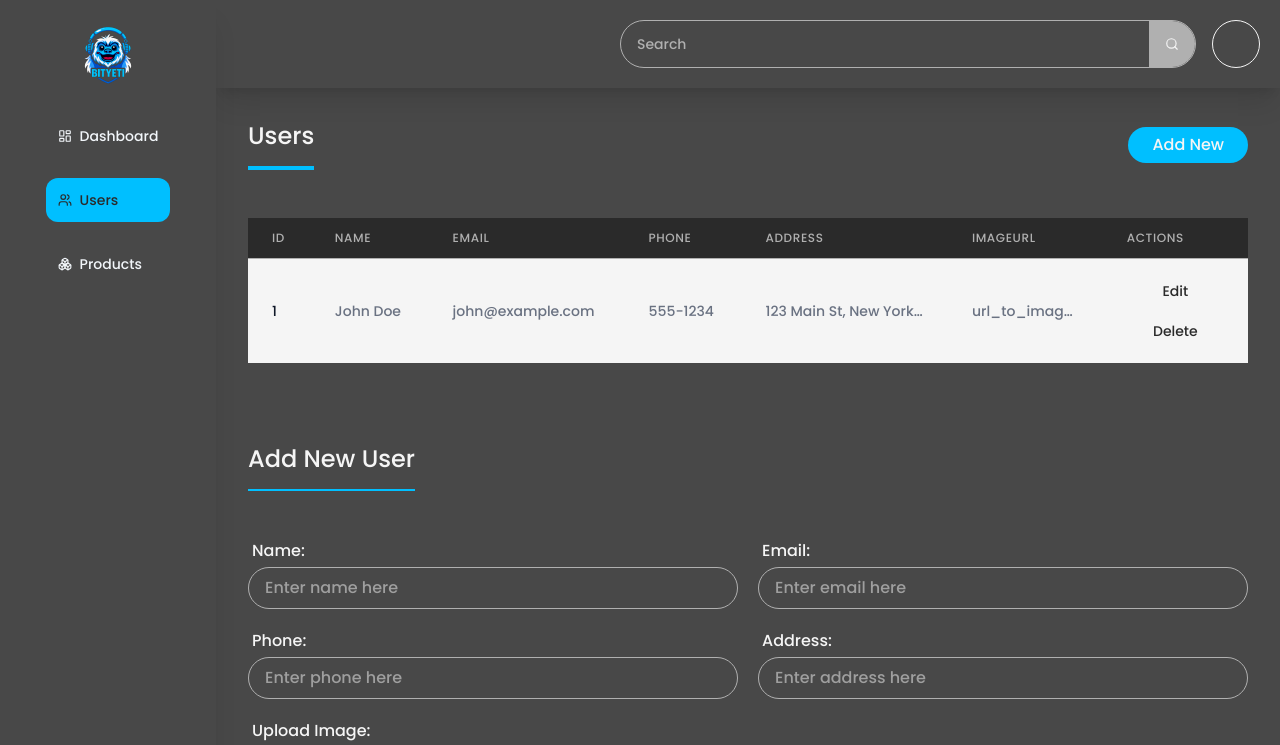
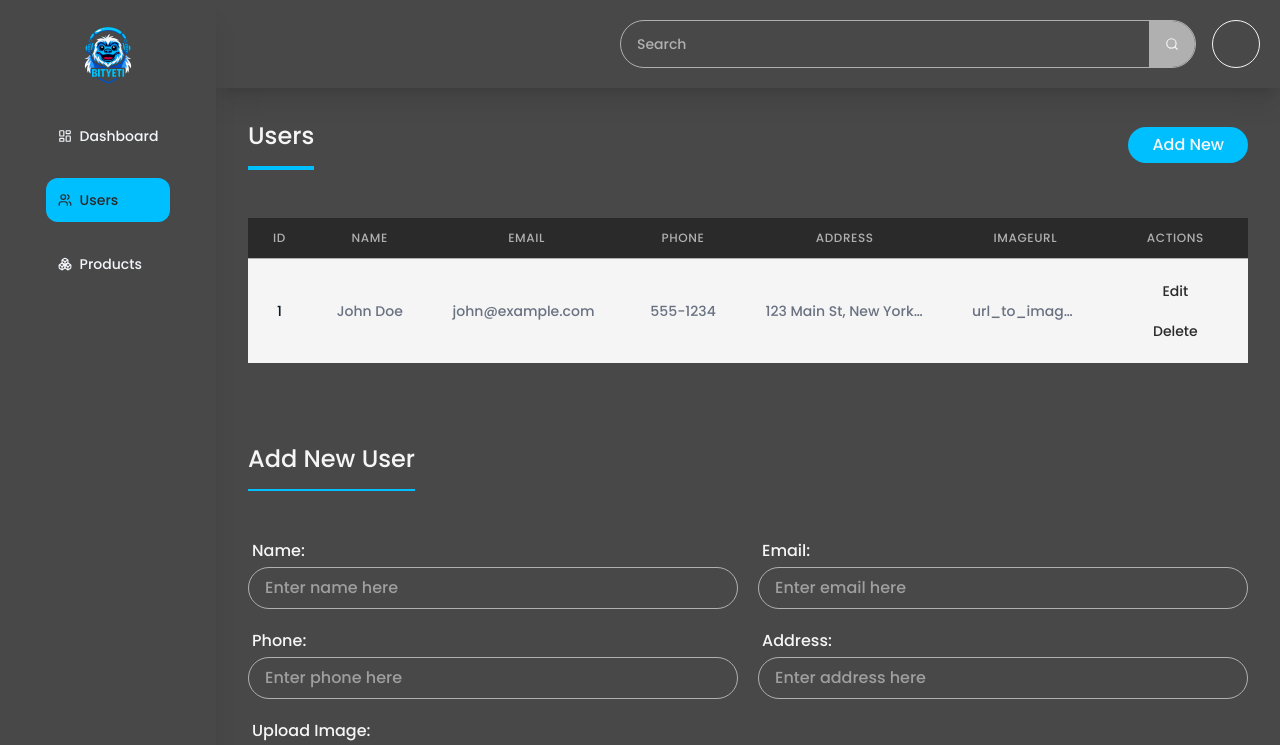
Before and after one commit to BikalRai/collegeReactProject, a React (Vite) app: page /users in a window 1280 px wide. Shown: the top 745 px of the page. Built offline with nearby package versions, Linux system fonts and the light colour scheme.

Commit message:
adjust table text alignment

```diff
--- a/src/components/table/AdminUserTable.tsx
+++ b/src/components/table/AdminUserTable.tsx
@@ -1,51 +1,57 @@
-import TertiaryButton from "../button/TertiaryButton";
+import TertiaryButton from '../button/TertiaryButton';
 
 const AdminUserTable = () => {
   return (
-    <div className='overflow-x-auto'>
-      <table className='w-full border-collapse divide-y divide-muted'>
-        <thead className='bg-cardbg'>
-          <tr className='text-muted'>
-            <th className='px-6 py-3 text-left text-xs font-medium uppercase tracking-wider'>
+    <div className="overflow-x-auto">
+      <table className="w-full border-collapse divide-y divide-muted">
+        <thead className="bg-cardbg">
+          <tr className="text-muted">
+            <th className="px-6 py-3 text-center text-xs font-medium uppercase tracking-wider">
               Id
             </th>
-            <th className='px-6 py-3 text-left text-xs font-medium uppercase tracking-wider'>
+            <th className="px-6 py-3 text-center text-xs font-medium uppercase tracking-wider">
               Name
             </th>
-            <th className='px-6 py-3 text-left text-xs font-medium uppercase tracking-wider max-w-[200px] truncate'>
+            <th className="px-6 py-3 text-center text-xs font-medium uppercase tracking-wider max-w-[200px] truncate">
               Email
             </th>
-            <th className='px-6 py-3 text-left text-xs font-medium uppercase tracking-wider'>
+            <th className="px-6 py-3 text-center text-xs font-medium uppercase tracking-wider">
               Phone
             </th>
-            <th className='px-6 py-3 text-left text-xs font-medium uppercase tracking-wider max-w-[200px] truncate'>
+            <th className="px-6 py-3 text-center text-xs font-medium uppercase tracking-wider max-w-[200px] truncate">
               Address
             </th>
-            <th className='px-6 py-3 text-left text-xs font-medium uppercase tracking-wider max-w-[150px] truncate'>
+            <th className="px-6 py-3 text-center text-xs font-medium uppercase tracking-wider max-w-[150px] truncate">
               ImageUrl
             </th>
-            <th className='px-6 py-3 text-left text-xs font-medium uppercase tracking-wider'>
+            <th className="px-6 py-3 text-center text-xs font-medium uppercase tracking-wider">
               Actions
             </th>
           </tr>
         </thead>
         <tbody>
-          <tr className='bg-text-primary'>
-            <td className='px-6 py-4 text-sm font-medium text-gray-900'>1</td>
-            <td className='px-6 py-4 text-sm text-gray-500'>John Doe</td>
-            <td className='px-6 py-4 text-sm text-gray-500 max-w-[200px] truncate'>
+          <tr className="bg-text-primary">
+            <td className="px-6 py-4 text-sm text-center font-medium text-gray-900">
+              1
+            </td>
+            <td className="px-6 py-4 text-sm text-center text-gray-500">
+              John Doe
+            </td>
+            <td className="px-6 py-4 text-sm text-gray-500 max-w-[200px] truncate">
               john@example.com
             </td>
-            <td className='px-6 py-4 text-sm text-gray-500'>555-1234</td>
-            <td className='px-6 py-4 text-sm text-gray-500 max-w-[200px] truncate'>
+            <td className="px-6 py-4 text-sm text-center text-gray-500">
+              555-1234
+            </td>
+            <td className="px-6 py-4 text-sm text-center text-gray-500 max-w-[200px] truncate">
               123 Main St, New York City, NY, USA
             </td>
-            <td className='px-6 py-4 text-sm text-gray-500 max-w-[150px] truncate'>
+            <td className="px-6 py-4 text-sm text-center text-gray-500 max-w-[150px] truncate">
               url_to_image.jpg
             </td>
-            <td className='px-6 py-4 text-sm font-medium flex flex-col gap-2 items-center'>
-              <TertiaryButton btnText='Edit' />
-              <TertiaryButton btnText='Delete' />
+            <td className="px-6 py-4 text-sm text-center font-medium flex flex-col gap-2 items-center ">
+              <TertiaryButton btnText="Edit" />
+              <TertiaryButton btnText="Delete" />
             </td>
           </tr>
         </tbody>
```
